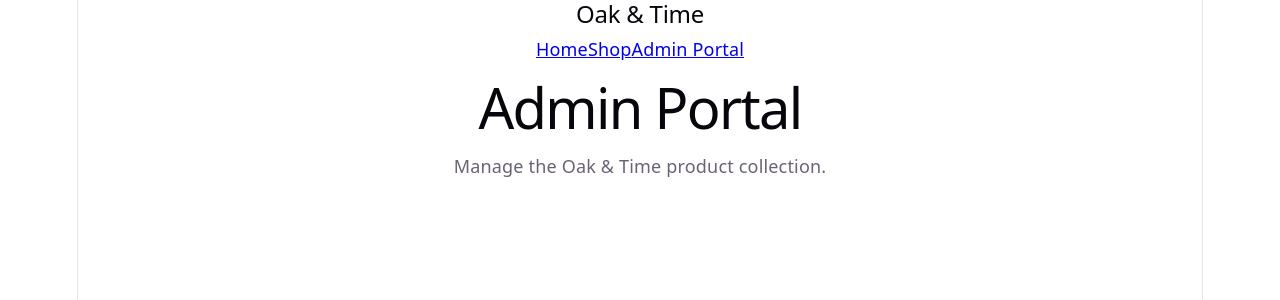
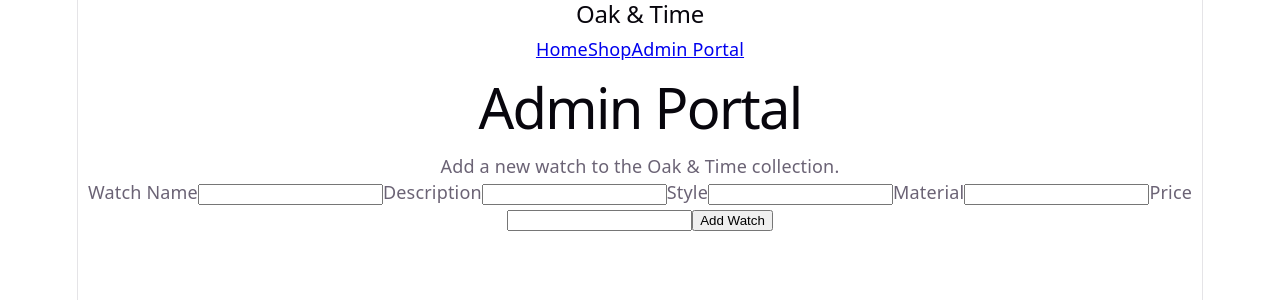
Before and after one commit to MW4NG1/Ecommerce-product-manager, a React (Vite) app: page /admin in a window 1280 px wide. Shown: the top 300 px of the page. Built offline with nearby package versions, Linux system fonts and the light colour scheme; data requests are answered from the project's data file.

Commit message:
feat: enhance Admin component for product management and implement addProduct functionality in useProducts hook

```diff
--- a/db.json
+++ b/db.json
@@ -1,7 +1,7 @@
 {
   "store_info": [
     {
-      "id": 1,
+      "id": "1",
       "name": "Oak & Time",
       "description": "Timeless watches for modern character.",
       "phone_number": "555-0147"
@@ -9,7 +9,7 @@
   ],
   "products": [
     {
-      "id": 1,
+      "id": "1",
       "name": "Heritage Classic",
       "description": "A refined timepiece inspired by classic watchmaking.",
       "style": "Classic",
@@ -17,7 +17,7 @@
       "price": 189.99
     },
     {
-      "id": 2,
+      "id": "2",
       "name": "Midnight Chrono",
       "description": "A bold chronograph designed for a modern look.",
       "style": "Chronograph",
@@ -25,7 +25,7 @@
       "price": 249.99
     },
     {
-      "id": 3,
+      "id": "3",
       "name": "Cedar Automatic",
       "description": "An elegant automatic watch paired with a warm leather strap.",
       "style": "Automatic",
@@ -33,7 +33,7 @@
       "price": 329.99
     },
     {
-      "id": 4,
+      "id": "4",
       "name": "Urban Minimal",
       "description": "A clean and understated design for everyday wear.",
       "style": "Minimalist",
@@ -41,7 +41,7 @@
       "price": 159.99
     },
     {
-      "id": 5,
+      "id": "5",
       "name": "Ember Gold",
       "description": "A sophisticated gold-tone timepiece with a modern finish.",
       "style": "Luxury",
@@ -49,12 +49,21 @@
       "price": 399.99
     },
     {
-      "id": 6,
+      "id": "6",
       "name": "Field Explorer",
       "description": "A durable everyday watch inspired by outdoor exploration.",
       "style": "Field",
       "material": "Stainless Steel",
       "price": 219.99
+    },
+    {
+      "name": "Royal Oak",
+      "description": "A sophisticated everyday masterpiece",
+      "style": "luxury",
+      "material": "stainless steel",
+      "price": 277.99,
+      "id": "wEgWgeDhsSM"
     }
-  ]
+  ],
+  "$schema": "./node_modules/json-server/schema.json"
 }
--- a/src/components/Admin.jsx
+++ b/src/components/Admin.jsx
@@ -1,9 +1,102 @@
-// Admin will be used to manage the store's products.
+import { useState } from "react";
+import { useProductContext } from "../context/ProductContext";
+
+// Admin page allows the administrator to add new watches.
 function Admin() {
+  const { addProduct } = useProductContext();
+  // Stores the values entered into the product form.
+  const [formData, setFormData] = useState({
+    name: "",
+    description: "",
+    style: "",
+    material: "",
+    price: "",
+  });
+
+  // Updates the matching form field whenever the administrator types.
+  const handleChange = (event) => {
+    const { name, value } = event.target;
+    setFormData((currentData) => ({
+      ...currentData,
+      [name]: value,
+    }));
+  };
+  // Sends the completed form data to the backend.
+  const handleSubmit = (event) => {
+    event.preventDefault();
+    const newProduct = {
+      ...formData,
+      price: Number(formData.price),
+    };
+    addProduct(newProduct);
+    // Clear the form after the watch has been submitted.
+    setFormData({
+      name: "",
+      description: "",
+      style: "",
+      material: "",
+      price: "",
+    });
+  };
+
   return (
     <main>
       <h1>Admin Portal</h1>
-      <p>Manage the Oak & Time product collection.</p>
+      <p>Add a new watch to the Oak & Time collection.</p>
+      <form onSubmit={handleSubmit}>
+        <label htmlFor="name">Watch Name</label>
+        <input
+          id="name"
+          name="name"
+          type="text"
+          value={formData.name}
+          onChange={handleChange}
+          required
+        />
+
+        <label htmlFor="description">Description</label>
+        <input
+          id="description"
+          name="description"
+          type="text"
+          value={formData.description}
+          onChange={handleChange}
+          required
+        />
+
+        <label htmlFor="style">Style</label>
+        <input
+          id="style"
+          name="style"
+          type="text"
+          value={formData.style}
+          onChange={handleChange}
+          required
+        />
+
+        <label htmlFor="material">Material</label>
+        <input
+          id="material"
+          name="material"
+          type="text"
+          value={formData.material}
+          onChange={handleChange}
+          required
+        />
+
+        <label htmlFor="price">Price</label>
+        <input
+          id="price"
+          name="price"
+          type="number"
+          step="0.01"
+          value={formData.price}
+          onChange={handleChange}
+          required
+        />
+
+        <button type="submit">Add Watch</button>
+      </form>
     </main>
   );
 }
--- a/src/hooks/useProducts.js
+++ b/src/hooks/useProducts.js
@@ -3,18 +3,37 @@ import { useState, useEffect } from "react";
 // Custom hook responsible for loading and managing product data.
 function useProducts() {
   const [products, setProducts] = useState([]);
-
-  // Load the products from our backend when the hook is first used.
+  // Fetch products from the simulated backend when the hook is first used.
   useEffect(() => {
     fetch("http://localhost:6001/products")
       .then((response) => response.json())
       .then((data) => setProducts(data))
       .catch((error) => console.error("Error fetching products:", error));
   }, []);
+  // Sends a POST request to create a new watch in the backend.
+  const addProduct = (newProduct) => {
+    return fetch("http://localhost:6001/products", {
+      method: "POST",
+      headers: {
+        "Content-Type": "application/json",
+      },
+      body: JSON.stringify(newProduct),
+    })
+      .then((response) => response.json())
+      .then((createdProduct) => {
+        // Add the newly created product to the local React state.
+        setProducts((currentProducts) => [...currentProducts, createdProduct]);
+        return createdProduct;
+      })
+      .catch((error) => {
+        console.error("Error adding product:", error);
+      });
+  };
 
   return {
     products,
     setProducts,
+    addProduct,
   };
 }
 
```
